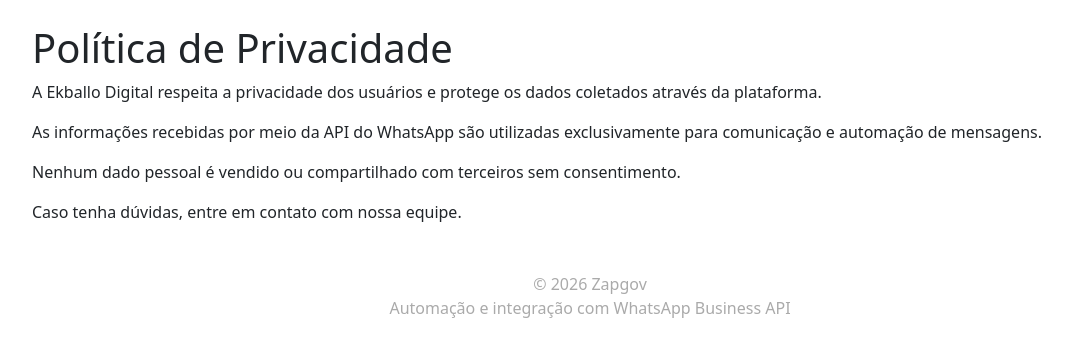
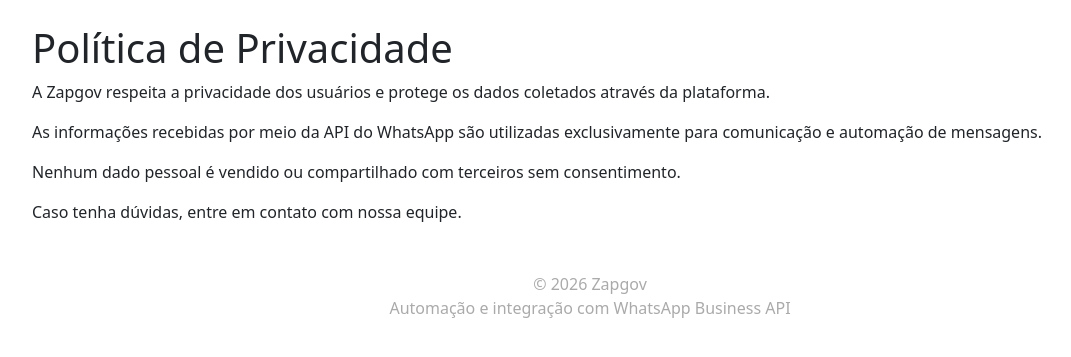
Before and after one commit to ekballodigital-svg/ekballodigital, a Flask app: page /privacy in a window 1280 px wide. Shown: the part 68-425 px from the top of the page, without its empty margins (50-1121 px from the left). Run offline with Flask 3, Linux system fonts and the light colour scheme.

Commit message:
Update privacy.html

```diff
--- a/templates/privacy.html
+++ b/templates/privacy.html
@@ -5,7 +5,7 @@
 <h1>Política de Privacidade</h1>
 
 <p>
-A Ekballo Digital respeita a privacidade dos usuários e protege os dados coletados através da plataforma.
+A Zapgov respeita a privacidade dos usuários e protege os dados coletados através da plataforma.
 </p>
 
 <p>
```
